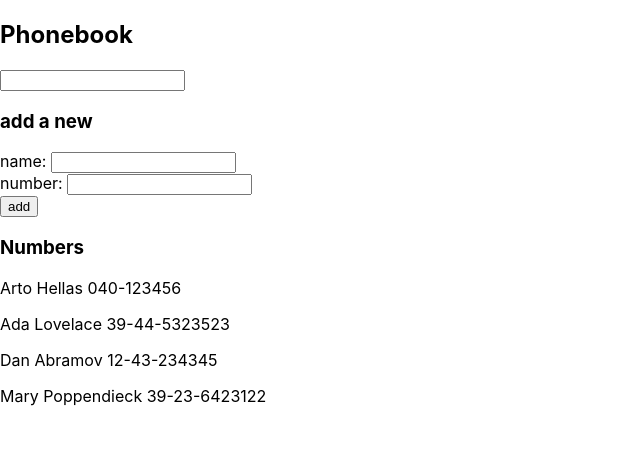
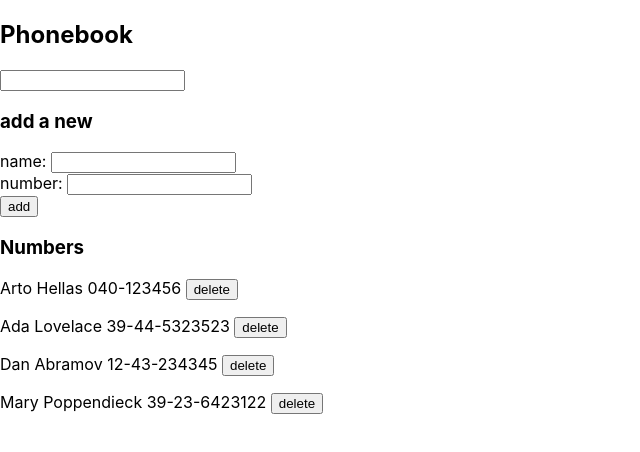
Before and after one commit to LiamMahoney/full_stack_open, a React (Create React App) app in the folder part2/phonebook/: page / in a window 1280 px wide. Shown: the top 452 px of the page, without its empty margins (0-640 px from the left). Built offline with nearby package versions, Linux system fonts and the light colour scheme; data requests are answered from the project's data file.

Commit message:
exercise 2.17

```diff
--- a/part2/phonebook/src/App.js
+++ b/part2/phonebook/src/App.js
@@ -28,7 +28,7 @@ const App = () => {
       alert(`${newName} already added to the phonebook`);
     } else {
       personsService.create({name: newName, number: newNumber}).then((response) => {
-        setPersons([{name: newName, number: newNumber}, ...persons]);
+        setPersons([response, ...persons]);
       }).catch((error) => {
         alert(`Failed to add ${newName} to the phonebook`);
       })
@@ -36,6 +36,19 @@ const App = () => {
     }
     setNewName('');
     setNewNumber('');
+  }
+
+  const handleDelete = (person) => {
+    const result = window.confirm(`Delete ${person.name}?`);
+
+    if (result) {
+      personsService.remove(person.id).then((response) => {
+        setPersons(persons.filter(p => p.id !== person.id));
+      }).catch((error) => {
+        alert('experienced an error while trying to remove user');
+      })
+
+    }
   }
 
   useEffect(() => {
@@ -63,7 +76,7 @@ const App = () => {
         handleNumberChange={handleNumberChange}
       />
       <h3>Numbers</h3>
-      <Persons contacts={filteredList} />
+      <Persons contacts={filteredList} handleDelete={handleDelete}/>
     </div>
   )
 }
--- a/part2/phonebook/src/components/Persons.js
+++ b/part2/phonebook/src/components/Persons.js
@@ -4,7 +4,7 @@ const Persons = (props) => {
 
     return (
         <>
-            {props.contacts.map(person => <p key={person.name}>{person.name} {person.number}</p>)}
+            {props.contacts.map(person => <p key={person.name}>{person.name} {person.number} <button onClick={() => props.handleDelete(person)}>delete</button></p>)}
         </>
     )
 }
--- a/part2/phonebook/src/services/persons.js
+++ b/part2/phonebook/src/services/persons.js
@@ -6,7 +6,6 @@ const getAll = () => {
     const request = axios.get(baseURL);
 
     return request.then((response) => {
-        console.log('getall response', response)
         return response.data;
     })
 }
@@ -19,4 +18,12 @@ const create = (newObject) => {
     })
 }
 
-export default { getAll, create }
+const remove = (objectId) => {
+    const request = axios.delete(`${baseURL}/${objectId}`);
+
+    return request.then((response) => {
+        return response.data;
+    })
+}
+
+export default { getAll, create, remove }
```
